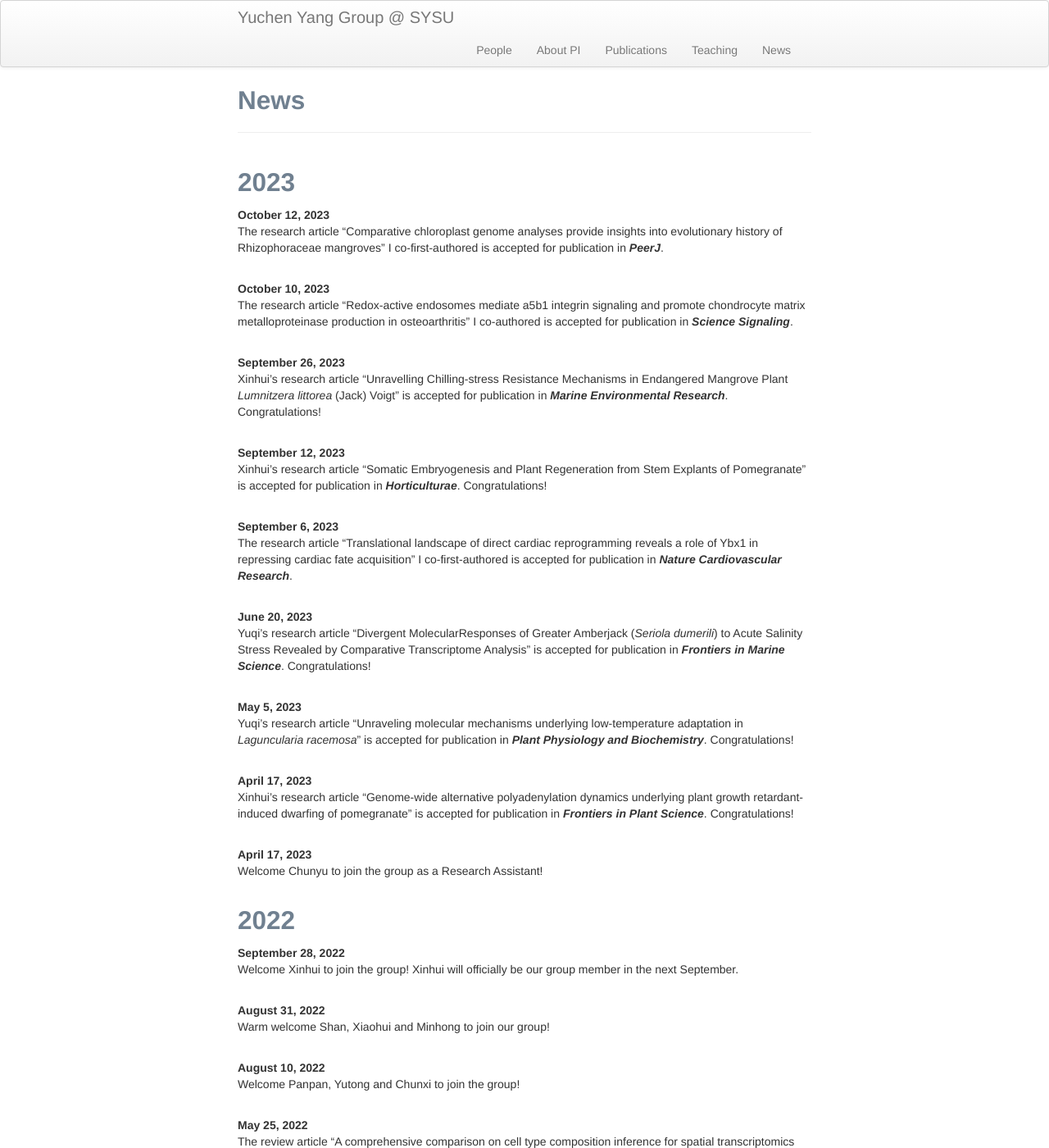
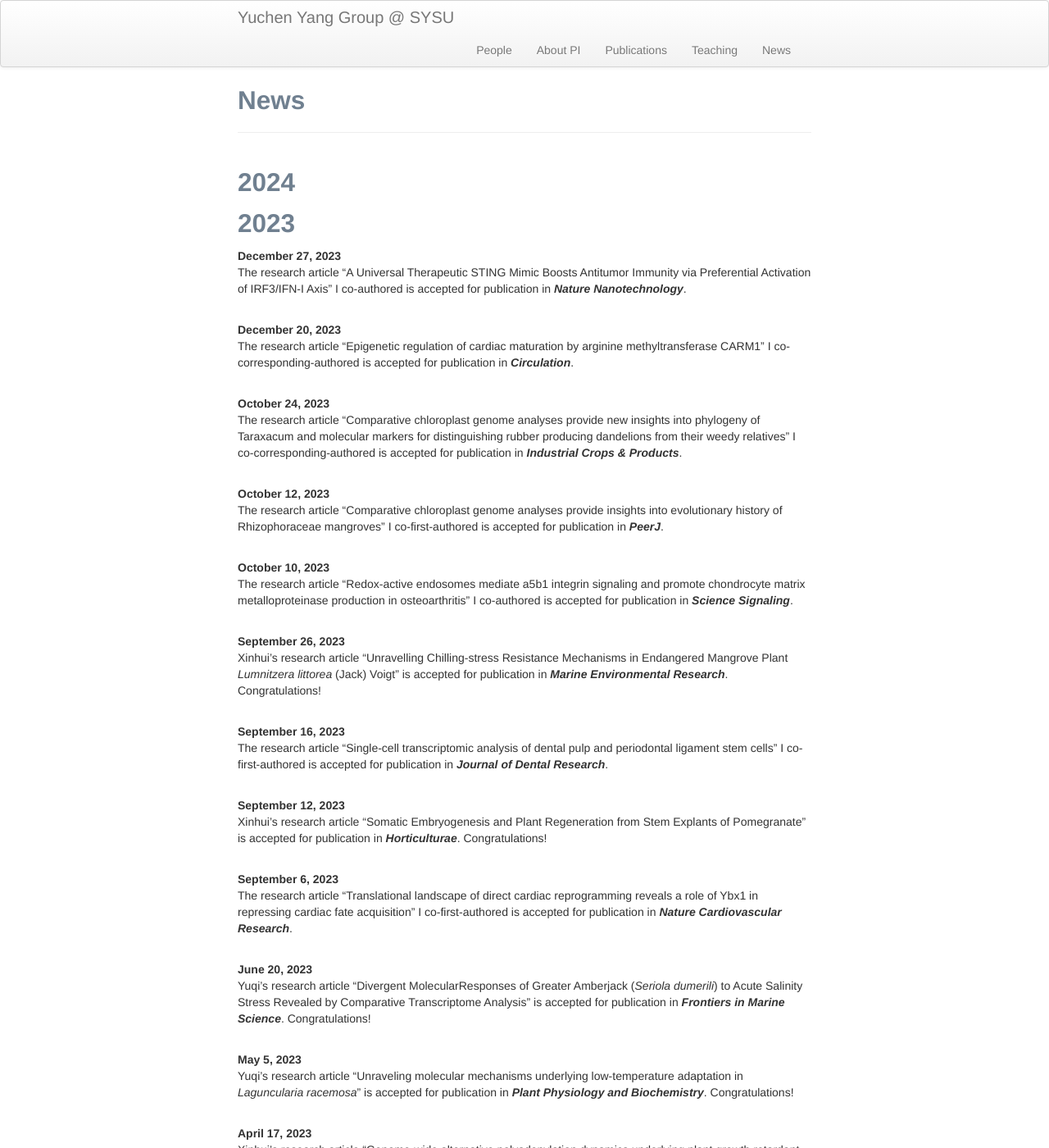
Before and after one commit to yuchenyanggroup/yuchenyanggroup.github.io, a Jekyll site: the page built from pages/News.md, in a window 1280 px wide and 1400 px high. Shown: the whole window at 82% size. Built offline with Jekyll 4.4.1, drawn with Linux system fonts in a browser that asks for light colours.

Commit message:
Update News.md

```diff
--- a/pages/News.md
+++ b/pages/News.md
@@ -2,7 +2,21 @@
 layout: page
 title: News
 ---
+## 2024
+
 ## 2023
+<b>December 27, 2023</b><br/>
+The research article "A Universal Therapeutic STING Mimic Boosts Antitumor Immunity via Preferential Activation of IRF3/IFN-I Axis" I co-authored is accepted for publication in ***Nature Nanotechnology***. <br/>
+<br/>
+
+<b>December 20, 2023</b><br/>
+The research article "Epigenetic regulation of cardiac maturation by arginine methyltransferase CARM1" I co-corresponding-authored is accepted for publication in ***Circulation***. <br/>
+<br/>
+
+<b>October 24, 2023</b><br/>
+The research article "Comparative chloroplast genome analyses provide new insights into phylogeny of Taraxacum and molecular markers for distinguishing rubber producing dandelions from their weedy relatives" I co-corresponding-authored is accepted for publication in ***Industrial Crops & Products***. <br/>
+<br/>
+
 <b>October 12, 2023</b><br/>
 The research article "Comparative chloroplast genome analyses provide insights into evolutionary history of Rhizophoraceae mangroves" I co-first-authored is accepted for publication in ***PeerJ***. <br/>
 <br/>
@@ -13,6 +27,10 @@ The research article "Redox-active endosomes mediate a5b1 integrin signaling and
 
 <b>September 26, 2023</b><br/>
 Xinhui's research article "Unravelling Chilling-stress Resistance Mechanisms in Endangered Mangrove Plant *Lumnitzera littorea* (Jack) Voigt" is accepted for publication in ***Marine Environmental Research***. Congratulations!<br/>
+<br/>
+
+<b>September 16, 2023</b><br/>
+The research article "Single-cell transcriptomic analysis of dental pulp and periodontal ligament stem cells" I co-first-authored is accepted for publication in ***Journal of Dental Research***. <br/>
 <br/>
 
 <b>September 12, 2023</b><br/>
```
